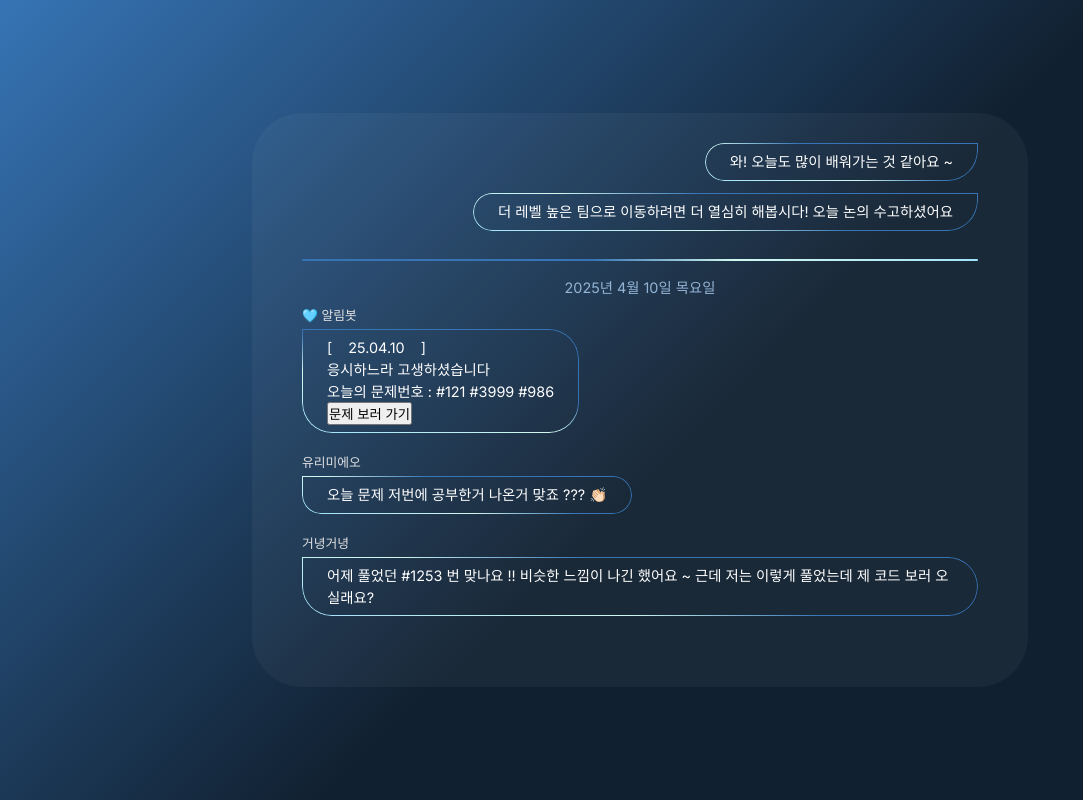
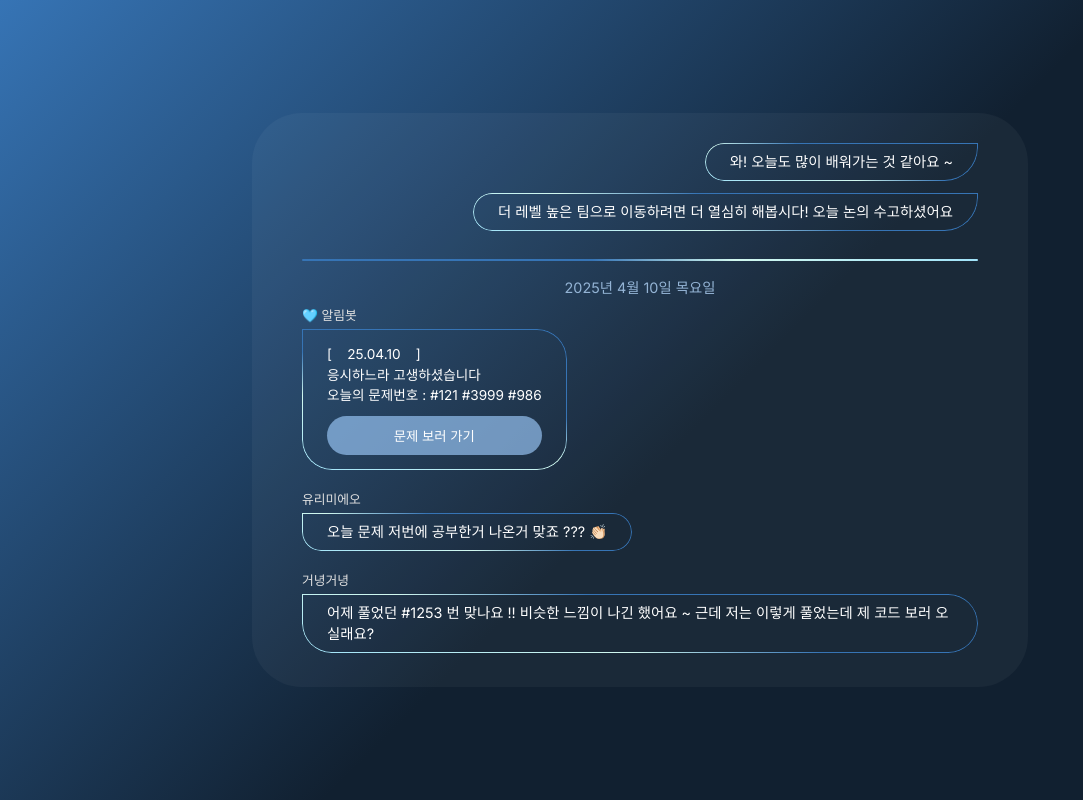
Before and after one commit to PrograMemo-Groom/900pro-fe, a React (Vite) app: page /history in a window 1280 px wide. Shown: the whole page, without its empty margins (0-1083 px from the left). Built offline with nearby package versions, Linux system fonts and the light colour scheme; no server answers.

Commit message:
[design] 문제 보러가기 버튼 수정

```diff
--- a/src/css/history/Chat.module.scss
+++ b/src/css/history/Chat.module.scss
@@ -37,7 +37,7 @@
 .bubble_right {
     position: relative;
     padding: 8px 25px;
-    border-radius: 50px 0 50px 50px;
+    border-radius: 40px 0 40px 40px;
     background-color: transparent;
     color: white;
     font-size: 0.9rem;
@@ -50,7 +50,7 @@
         content: "";
         position: absolute;
         inset: 0;
-        border-radius: 50px 0 80px 50px;
+        border-radius: 40px 0 70px 40px;
         padding: 1px; //테두리 두께
         background: linear-gradient(194deg, #3674B5 43%, #D1F8EF 64%, #A1E3F9 100%);
         -webkit-mask:
@@ -102,11 +102,11 @@
 
 .bubble_chatbot {
     position: relative;
-    padding: 8px 25px;
+    padding: 15px 25px;
     border-radius: 0 50px 50px 50px;
     background-color: transparent;
     color: white;
-    font-size: 0.9rem;
+    font-size: 0.85rem;
     display: inline-block;
     z-index: 0;
     margin-bottom: 2.5vh;
@@ -125,4 +125,20 @@
         mask-composite: exclude;
         z-index: -1;
     }
+
+    button{
+        background-color: rgba(148, 193, 240, 0.7);
+        border-radius: 50px;
+        border: none;
+        color: #fff;
+        padding: 10px;
+        width: 100%;
+        font-weight: 700;
+        margin-top: 1.3vh;
+    }
+
+    button:hover{
+        cursor: pointer;
+        background-color: rgba(102, 149, 200, 0.7);
+    }
 }
```
